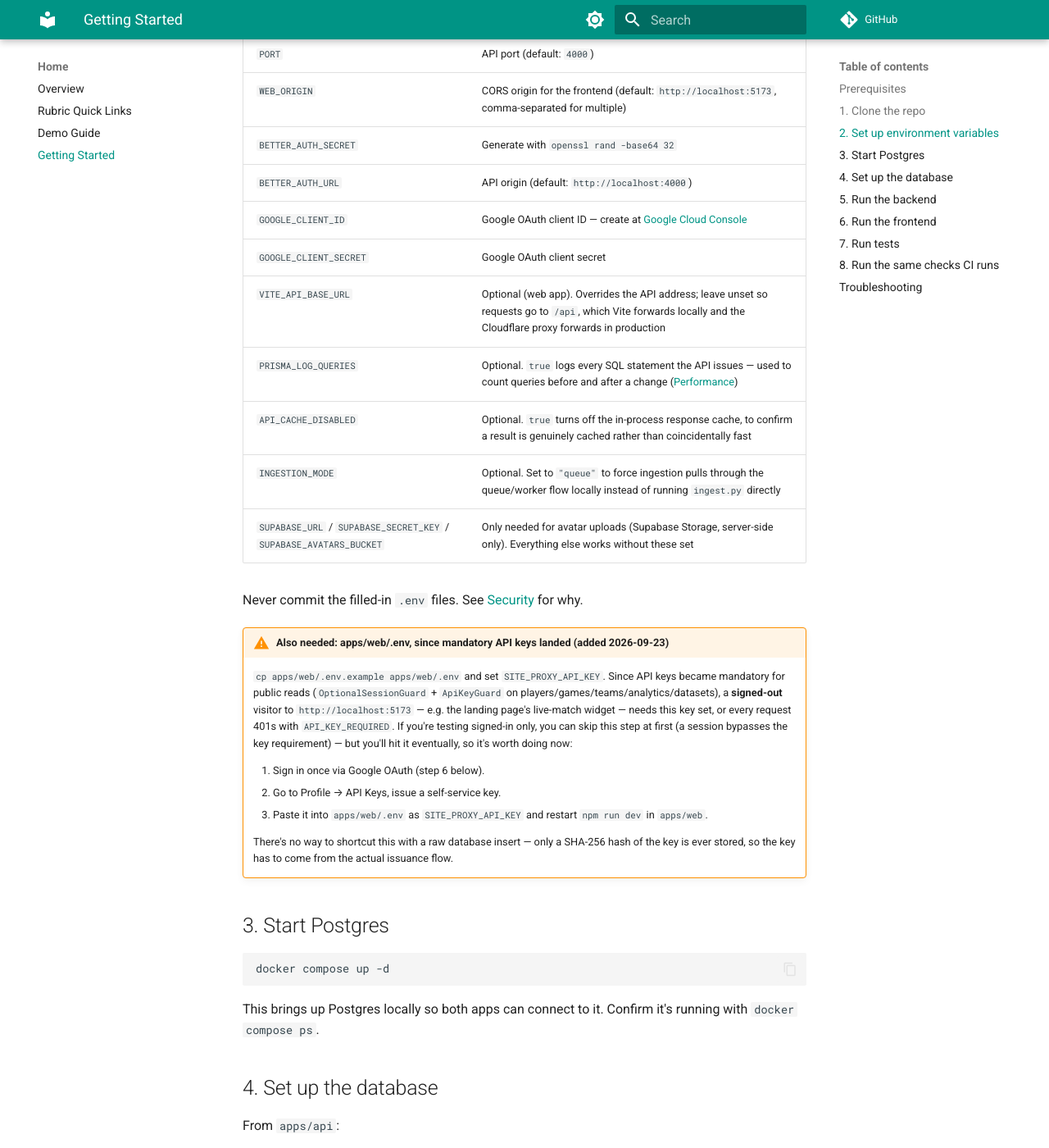
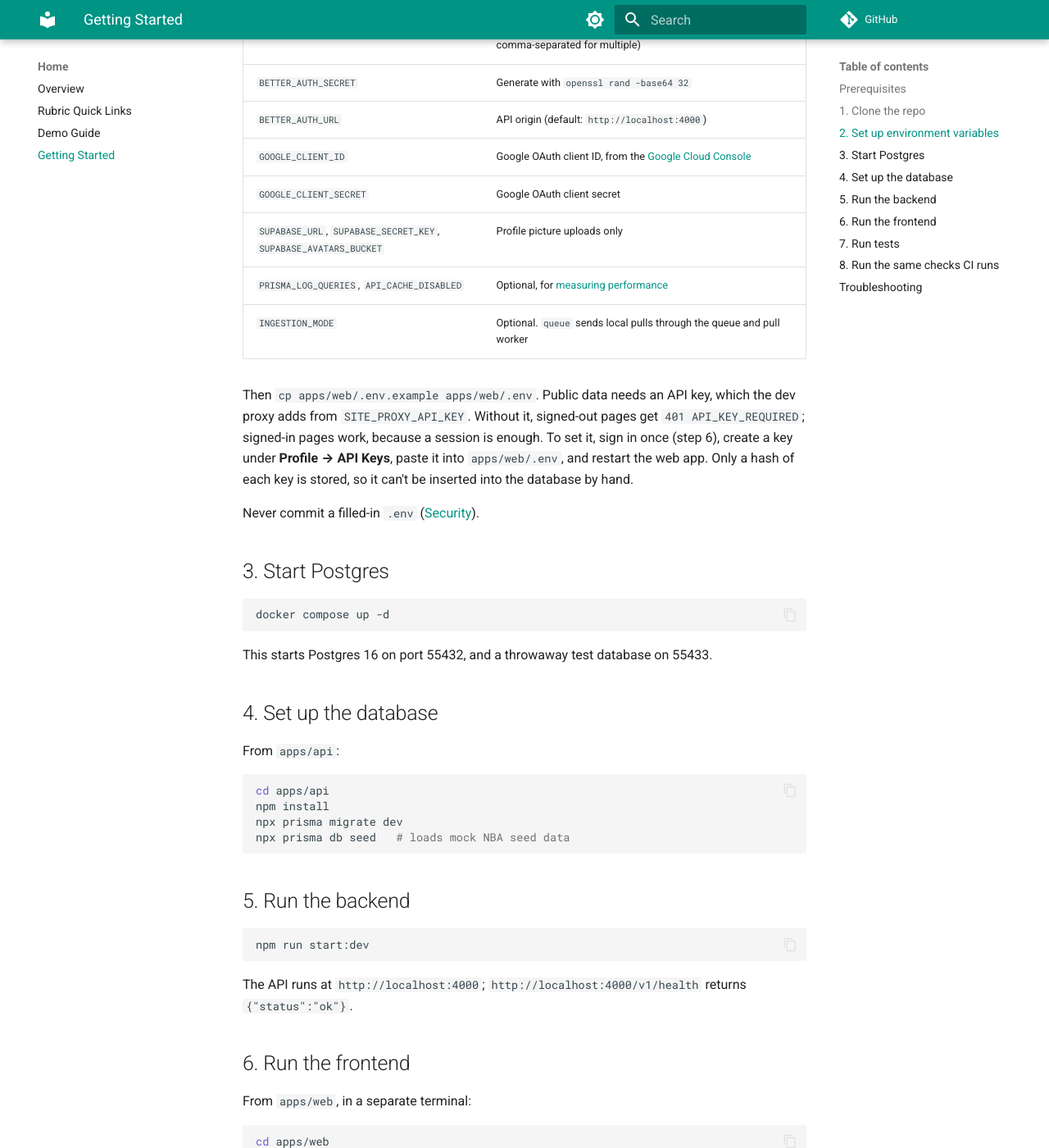
Before and after one commit to Sports-Analytics-Innovation-Platform/Innovation-Documentation-Website, an MkDocs documentation site: the page built from docs/getting-started.md, in a window 1280 px wide and 1400 px high, scrolled down 975 px. Shown: the whole window at 82% size. Built offline with MkDocs 1.6.1 and Material for MkDocs 9.7.7, drawn with Linux system fonts in a browser that asks for light colours; comment, search, counter and statistics services are not loaded; some of the changed text lies outside the part shown.

Commit message:
docs: tighten Getting Started and Requirements; standard AI declarations
Getting Started (1,083 -> 651 words): corrected health route (/v1/health),
Compose ports, and Vite proxy (/api and /auth); the API key step is now a
plain paragraph; removed the VITE_API_BASE_URL row and trimmed
troubleshooting. Requirements: dropped the empty Issue column and fixed
the auth row. User Interviews: standard AI declaration wording.

Co-Authored-By: Claude Opus 5.5 <noreply@anthropic.com>

````diff
--- a/docs/getting-started.md
+++ b/docs/getting-started.md
@@ -1,13 +1,13 @@
 # Getting Started
 
-This page should get a new contributor from a clean clone to a running app in under 15 minutes. If it doesn't, that's a bug in this page — fix it, don't just work around it.
+From a clean clone to a running app in about 15 minutes.
 
 ## Prerequisites
 
-- **Node.js** (LTS, v24+) and **npm** — for both `apps/api` (NestJS) and `apps/web` (React + Vite)
-- **Docker** and **Docker Compose** — runs Postgres locally
-- **Git**, with access to the project's Gitea repository
-- **Python 3** — only if you're working on the `nba_api` ingestion piece (`apps/ingestion`), the predictor (`apps/predictor`), the optimizer (`apps/optimizer`), or the Become Pro valuation model (`apps/valuation`, see [Valuation Model](become-pro/valuation-model.md#operating-it) for training it)
+- **Node.js 24** and npm, for `apps/api` (NestJS) and `apps/web` (React and Vite)
+- **Docker** with Compose, for Postgres
+- **Git**, with access to the Gitea repository
+- **Python 3**, only for the data jobs: ingestion, predictor, optimizer, or the [Become Pro model](become-pro/valuation-model.md#operating-it)
 
 ## 1. Clone the repo
 
@@ -22,7 +22,7 @@ cd sportsanalytics
 cp apps/api/.env.example apps/api/.env
 ```
 
-Fill in the values `.env.example` documents. The required variables are:
+Fill in the values:
 
 | Variable | Purpose |
 |---|---|
@@ -31,24 +31,15 @@ Fill in the values `.env.example` documents. The required variables are:
 | `WEB_ORIGIN` | CORS origin for the frontend (default: `http://localhost:5173`, comma-separated for multiple) |
 | `BETTER_AUTH_SECRET` | Generate with `openssl rand -base64 32` |
 | `BETTER_AUTH_URL` | API origin (default: `http://localhost:4000`) |
-| `GOOGLE_CLIENT_ID` | Google OAuth client ID — create at [Google Cloud Console](https://console.cloud.google.com/apis/credentials) |
+| `GOOGLE_CLIENT_ID` | Google OAuth client ID, from the [Google Cloud Console](https://console.cloud.google.com/apis/credentials) |
 | `GOOGLE_CLIENT_SECRET` | Google OAuth client secret |
-| `VITE_API_BASE_URL` | Optional (web app). Overrides the API address; leave unset so requests go to `/api`, which Vite forwards locally and the Cloudflare proxy forwards in production |
-| `PRISMA_LOG_QUERIES` | Optional. `true` logs every SQL statement the API issues — used to count queries before and after a change ([Performance](design/performance.md)) |
-| `API_CACHE_DISABLED` | Optional. `true` turns off the in-process response cache, to confirm a result is genuinely cached rather than coincidentally fast |
-| `INGESTION_MODE` | Optional. Set to `"queue"` to force ingestion pulls through the queue/worker flow locally instead of running `ingest.py` directly |
-| `SUPABASE_URL` / `SUPABASE_SECRET_KEY` / `SUPABASE_AVATARS_BUCKET` | Only needed for avatar uploads (Supabase Storage, server-side only). Everything else works without these set |
+| `SUPABASE_URL`, `SUPABASE_SECRET_KEY`, `SUPABASE_AVATARS_BUCKET` | Profile picture uploads only |
+| `PRISMA_LOG_QUERIES`, `API_CACHE_DISABLED` | Optional, for [measuring performance](design/performance.md#measuring-it-yourself) |
+| `INGESTION_MODE` | Optional. `queue` sends local pulls through the queue and pull worker |
 
-Never commit the filled-in `.env` files. See [Security](security.md) for why.
+Then `cp apps/web/.env.example apps/web/.env`. Public data needs an API key, which the dev proxy adds from `SITE_PROXY_API_KEY`. Without it, signed-out pages get `401 API_KEY_REQUIRED`; signed-in pages work, because a session is enough. To set it, sign in once (step 6), create a key under **Profile → API Keys**, paste it into `apps/web/.env`, and restart the web app. Only a hash of each key is stored, so it can't be inserted into the database by hand.
 
-!!! warning "Also needed: apps/web/.env, since mandatory API keys landed (added 2026-09-23)"
-    `cp apps/web/.env.example apps/web/.env` and set `SITE_PROXY_API_KEY`. Since API keys became mandatory for public reads (`OptionalSessionGuard` + `ApiKeyGuard` on players/games/teams/analytics/datasets), a **signed-out** visitor to `http://localhost:5173` — e.g. the landing page's live-match widget — needs this key set, or every request 401s with `API_KEY_REQUIRED`. If you're testing signed-in only, you can skip this step at first (a session bypasses the key requirement) — but you'll hit it eventually, so it's worth doing now:
-
-    1. Sign in once via Google OAuth (step 6 below).
-    2. Go to Profile → API Keys, issue a self-service key.
-    3. Paste it into `apps/web/.env` as `SITE_PROXY_API_KEY` and restart `npm run dev` in `apps/web`.
-
-    There's no way to shortcut this with a raw database insert — only a SHA-256 hash of the key is ever stored, so the key has to come from the actual issuance flow.
+Never commit a filled-in `.env` ([Security](security.md#secrets)).
 
 ## 3. Start Postgres
 
@@ -56,7 +47,7 @@ Never commit the filled-in `.env` files. See [Security](security.md) for why.
 docker compose up -d
 ```
 
-This brings up Postgres locally so both apps can connect to it. Confirm it's running with `docker compose ps`.
+This starts Postgres 16 on port 55432, and a throwaway test database on 55433.
 
 ## 4. Set up the database
 
@@ -75,7 +66,7 @@ npx prisma db seed   # loads mock NBA seed data
 npm run start:dev
 ```
 
-The NestJS API should now be running at `http://localhost:4000`. The health check at `/health` should return `{ "status": "ok" }`.
+The API runs at `http://localhost:4000`; `http://localhost:4000/v1/health` returns `{"status":"ok"}`.
 
 ## 6. Run the frontend
 
@@ -87,21 +78,21 @@ npm install
 npm run dev
 ```
 
-Vite's dev server will print the local URL (default `http://localhost:5173`). The Vite config proxies `/api/*` to `http://localhost:4000`, so the frontend reaches the backend transparently.
+The app runs at `http://localhost:5173`. Vite forwards `/api` and `/auth` to the API, as Cloudflare does in production.
 
 ## 7. Run tests
 
 ```bash
-# from apps/api (Vitest + Supertest, integration tests run against a real disposable Postgres DB)
+# from apps/api (Vitest and Supertest; end-to-end tests use the test database)
 npm run test
 
-# from apps/web (Vitest + React Testing Library)
+# from apps/web (Vitest and React Testing Library)
 npm run test
 ```
 
 ## 8. Run the same checks CI runs
 
-Before pushing, run locally what [CI](ci-cd.md) will run on your branch — a failure here is a failure there:
+Before pushing, run what [CI](ci-cd.md) runs:
 
 ```bash
 # apps/api
@@ -120,16 +111,14 @@ npx tsc -b --noEmit     # -b is required: tsconfig.json is solution-style
 
 | Problem | Likely cause |
 |---|---|
-| API can't connect to Postgres | Docker Compose isn't running, or the connection string in `apps/api/.env` doesn't match the Compose service |
-| Prisma migration fails | Database not reachable yet — wait a few seconds after `docker compose up -d` before migrating, or check `docker compose logs` |
-| Frontend shows no data / requests to `/api/...` 404 or fail with a CORS error | Confirmed working via `vite.config.ts`'s `/api` → `http://localhost:4000` proxy — if you're still seeing this, check the backend is actually running on port 4000. |
-| Google sign-in fails locally | Check `GOOGLE_CLIENT_ID` / `GOOGLE_CLIENT_SECRET` are set in `apps/api/.env` and the redirect URI (`http://localhost:4000/auth/callback/google`) is registered in the Google Cloud console. |
-| `tsc` reports "Cannot find module" errors in `apps/api` for packages that *are* in `package.json` | Stale local install. Run `npm ci && npm run prisma:generate` in `apps/api`. |
-| Every `/api` and `/auth` call returns **502** from the Vite dev server | The API isn't running — usually because it crashed at boot, not because the proxy is misconfigured. Check the API's own startup log first. A known cause: `apps/api/.env` being overwritten with a copy of `.env.example`, which leaves `GOOGLE_CLIENT_ID`/`SECRET` empty and `SUPABASE_URL` as the `<project-ref>` placeholder that Supabase rejects at startup. Vite reports this as 502 because nothing is listening on port 4000. |
-| `train_valuation_model.py` fails with "DATABASE_URL is not set" even though the root `.env` has one | Deliberate. `apps/valuation/db.py` reads only `apps/valuation/.env` (copy it from `.env.example`), or a `DATABASE_URL` already set in the environment. The root `.env` points at production, and a bare `load_dotenv()` would have walked up to it and trained against production by accident. |
-
-If you hit something not covered here, add it to this table once you've solved it — that's the point of this page.
+| API can't connect to Postgres | Docker isn't running, or `DATABASE_URL` doesn't point at port 55432 |
+| Prisma migration fails | Postgres is still starting; wait a few seconds, or check `docker compose logs` |
+| Signed-out pages show no data | `SITE_PROXY_API_KEY` isn't set in `apps/web/.env` (step 2) |
+| Google sign-in fails | Check the Google variables, and that `http://localhost:4000/auth/callback/google` is a registered redirect URI |
+| `tsc` can't find modules that are in `package.json` | Run `npm ci && npm run prisma:generate` in `apps/api` |
+| Every `/api` and `/auth` call returns **502** | The API crashed at startup; check its log. A common cause is a `.env` still holding `.env.example`'s placeholder `SUPABASE_URL` |
+| `train_valuation_model.py` says `DATABASE_URL` is not set | Deliberate: it reads only `apps/valuation/.env`, because the root `.env` points at production |
 
 ---
 
-*AI Declaration: The preceding document was generated with the assistance of the following: Claude-Web[Claude Sonnet 5], Claude-Code[Claude Sonnet 5] (2026-09-23: added the now-required `apps/web/.env` / `SITE_PROXY_API_KEY` step), Claude-Code[Claude Opus 5.5]*
+*AI Declaration: The preceding document was generated with the assistance of the following: Claude-Web[Claude Sonnet 5], Claude-Code[Claude Sonnet 5], Claude-Code[Claude Opus 5.5]*
````
Also changed, not shown: docs/requirements.md (+13 -16 lines), docs/user-interviews.md (+1 -1 lines).
